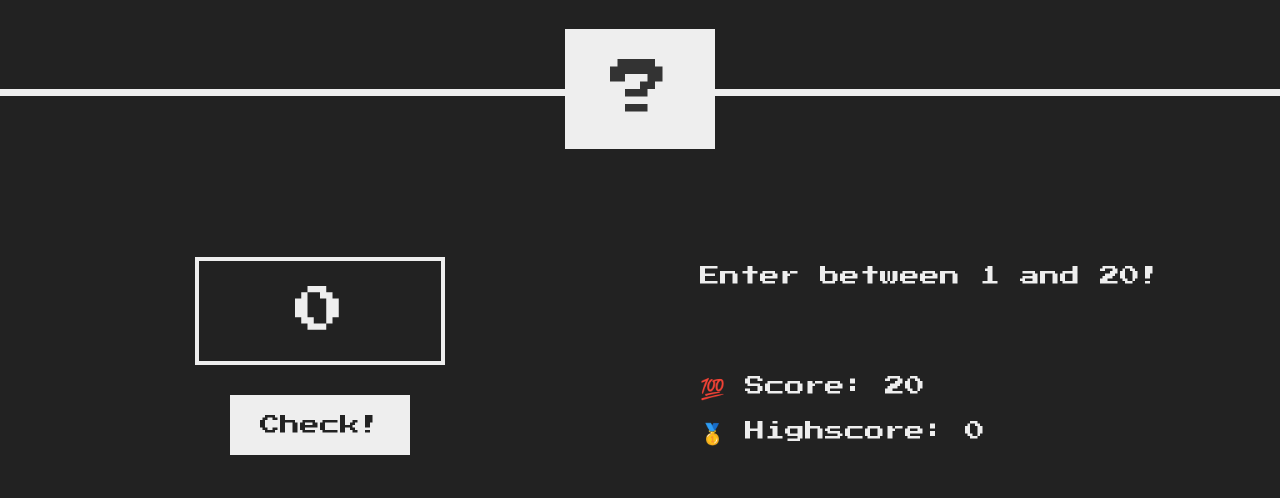
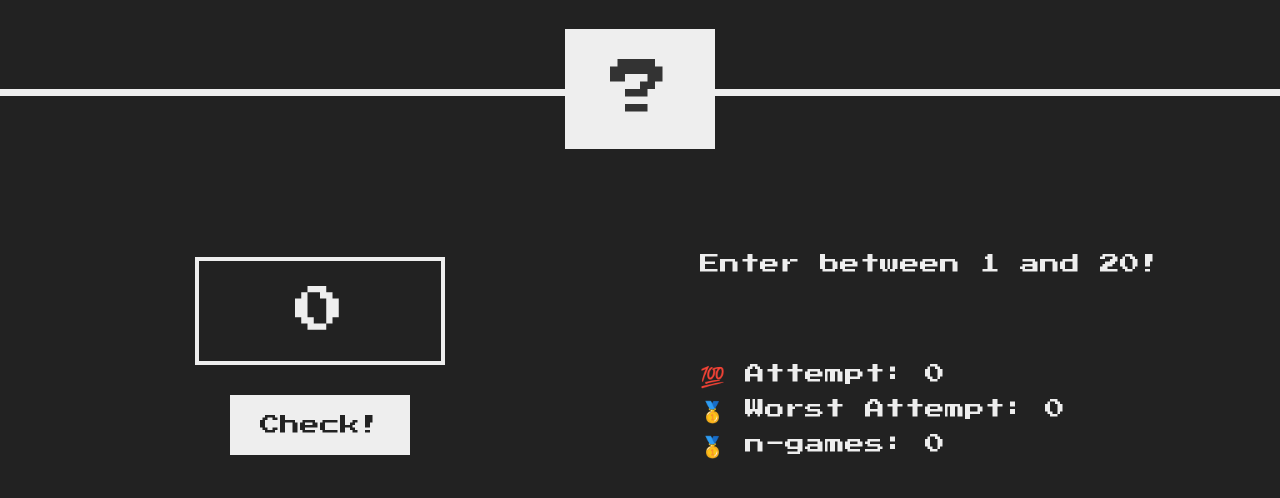
Before and after one commit to kastastin/complete-js, a plain HTML site: page 04-Guess-My-Number/index.html in a window 1280 px wide. Both pictures are taken after a click on the button "Check!". Shown: the part 184-682 px from the top of the page. Drawn offline with Linux system fonts and the light colour scheme.

Commit message:
Implementing the game logic

```diff
--- a/04-Guess-My-Number/index.html
+++ b/04-Guess-My-Number/index.html
@@ -22,8 +22,9 @@
       </section>
       <section class="right">
         <p class="message">Start guessing...</p>
-        <p class="label-score">💯 Score: <span class="score">20</span></p>
-        <p class="label-highscore">🥇 Highscore: <span class="highscore">0</span></p>
+        <p class="label-attempt">💯 Attempt: <span class="attempt">0</span></p>
+        <p class="label-worstAttempt">🥇 Worst Attempt: <span class="worstAttempt">0</span></p>
+        <p class="label-nGames">🥇 n-games: <span class="nGames">0</span></p>
       </section>
     </main>
 
--- a/04-Guess-My-Number/script.js
+++ b/04-Guess-My-Number/script.js
@@ -1,27 +1,50 @@
 'use strict';
-
-const guessElement = document.querySelector('.guess');
+// localStorage.clear();
+const randomNumberElement = document.querySelector('.number');
+const inputElement = document.querySelector('.guess');
 const messageElement = document.querySelector('.message');
 const checkBtn = document.querySelector('.check');
+const againBtn = document.querySelector('.again');
+const attemptElement = document.querySelector('.attempt');
+const worstAttemptElement = document.querySelector('.worstAttempt');
+const nGamesElement = document.querySelector('.nGames');
 
-const checkInput = function (input) {
-  if (+input < 1 || +input > 20) {
+const randomNumber = Math.trunc(Math.random() * 20) + 1;
+let attempt = 0;
+let worstAttempt = localStorage.getItem('worstAttempt') || 0;
+let nGames = localStorage.getItem('nGames') || 0;
+
+worstAttemptElement.textContent = localStorage.getItem('worstAttempt');
+nGamesElement.textContent = localStorage.getItem('nGames');
+
+const checkBtnHandler = function () {
+  const input = +inputElement.value;
+
+  if (input < 1 || input > 20) {
     messageElement.textContent = 'Enter between 1 and 20!';
-    guessElement.value = 0;
-    return 0;
+    inputElement.value = 0;
+  } else if (input === randomNumber) {
+    messageElement.textContent = '🥳 Correct Number!';
+    randomNumberElement.textContent = randomNumber;
+    nGames++;
+  } else if (input > randomNumber) {
+    messageElement.textContent = '📈 Too high!';
+    attempt++;
+  } else if (input < randomNumber) {
+    messageElement.textContent = '📉 Too low!';
+    attempt++;
   }
-  return input;
+
+  attemptElement.textContent = attempt;
+  worstAttempt = worstAttempt < attempt ? attempt : worstAttempt;
+  worstAttemptElement.textContent = worstAttempt;
+  localStorage.setItem('worstAttempt', worstAttempt);
+  nGamesElement.textContent = nGames;
+  localStorage.setItem('nGames', nGames);
 };
 
-const guessBtnHandler = function () {
-  messageElement.textContent = '🥳 Correct Number!';
-  const input = guessElement.value;
-  const guess = checkInput(input);
-  console.log(guess, typeof guess);
-};
-
-// <-- Guess Button Event Listener -->
-checkBtn.addEventListener('click', guessBtnHandler);
+// <-- Check Button Event Listener -->
+checkBtn.addEventListener('click', checkBtnHandler);
 
 const inputHandler = function (e) {
   let input = e.target.value;
@@ -31,4 +54,9 @@ const inputHandler = function (e) {
 };
 
 // <-- Input Event Listener -->
-guessElement.addEventListener('input', inputHandler);
+inputElement.addEventListener('input', inputHandler);
+
+// <-- Again Button Event Listener -->
+againBtn.addEventListener('click', function () {
+  location.reload();
+});
--- a/04-Guess-My-Number/style.css
+++ b/04-Guess-My-Number/style.css
@@ -113,8 +113,8 @@ h1 {
   height: 3rem;
 }
 
-.label-score {
-  margin-bottom: 2rem;
+.label-worstAttempt {
+  margin: 1rem 0;
 }
 
 /* Chrome, Safari, Edge, Opera */
```
